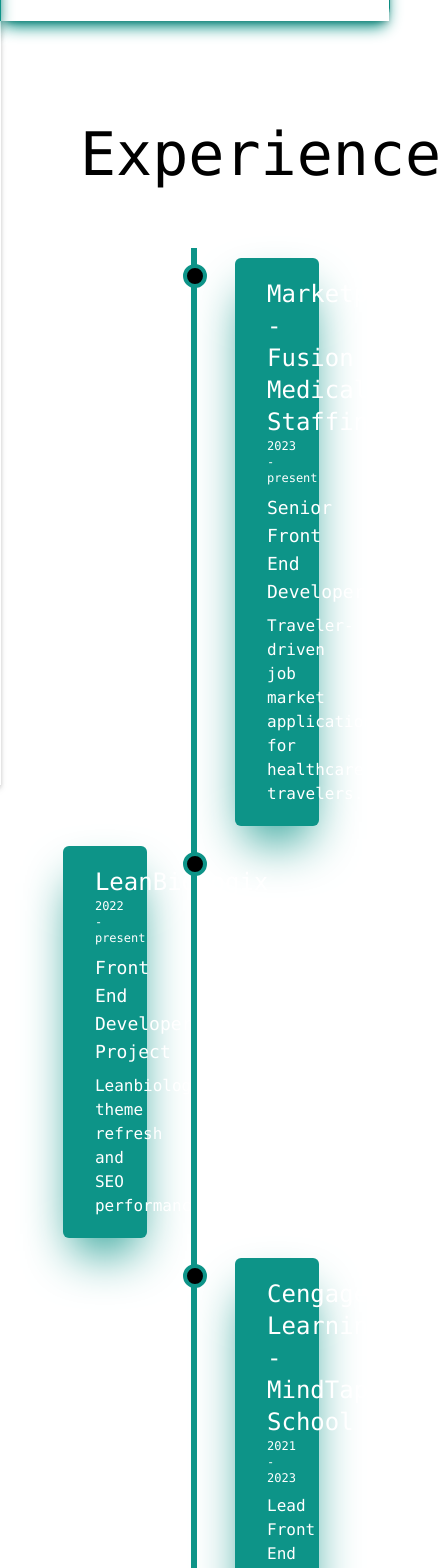
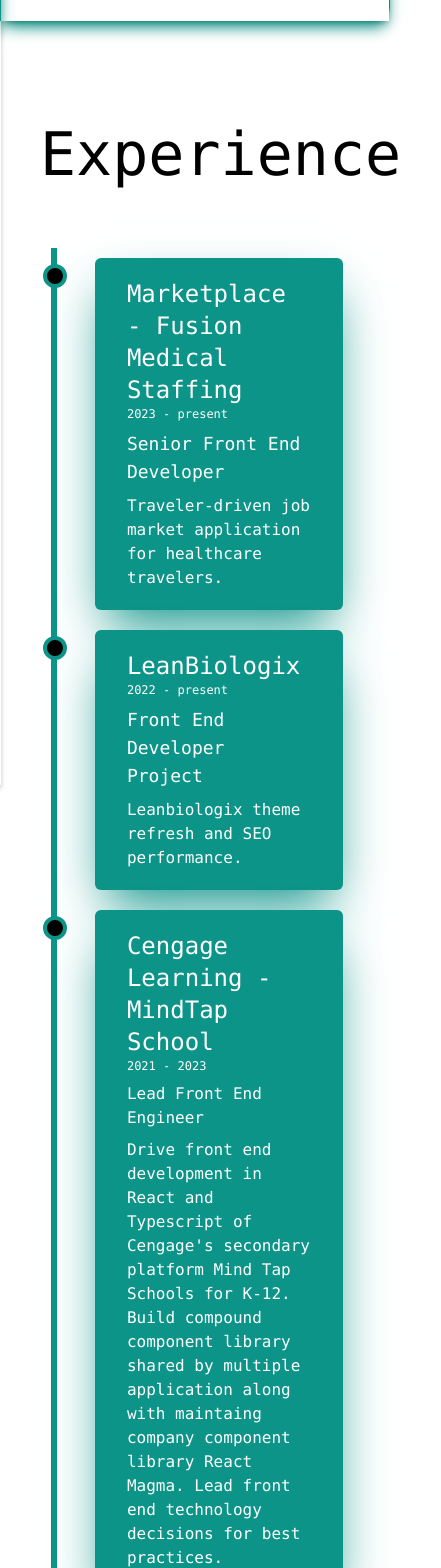
Before and after one commit to greenervigil/next-portfolio, a Next.js app: page /experience in a window 390 px wide. Shown: the part 60-1628 px from the top of the page, 441 px wide, since content can reach past the window. Built offline with nearby package versions, Linux system fonts and the light colour scheme.

Commit message:
closes #36 mobile view on Experience page

```diff
--- a/components/timeline/timeline.tsx
+++ b/components/timeline/timeline.tsx
@@ -1,7 +1,7 @@
 const Timeline = () => {
     return (
-        <div className="font-mono relative my-0 mx-auto w-11/12 after:content-[''] after:absolute after:w-1.5 after:bg-teal-600 after:top-0 after:bottom-0 after:left-1/2 after:-ml-1">
-            <div className="relative py-2.5 px-10 w-2/4 left-1/2 after:content-[''] after:absolute after:w-6 after:h-6 after:-right-4 after:bg-black after:rounded-full after:border-4 after:border-teal-600 after:top-4 after:z-10 after:-left-3">
+        <div className="font-mono relative my-0 mx-auto w-11/12 after:content-[''] after:absolute after:w-1.5 after:bg-teal-600 after:top-0 after:bottom-0 sm:after:left-1/2 after:-ml-1 after:left-0">
+            <div className="relative py-2.5 px-10 sm:w-2/4 sm:left-1/2 after:content-[''] after:absolute after:w-6 after:h-6 after:-right-4 after:bg-black after:rounded-full after:border-4 after:border-teal-600 after:top-4 after:z-10 after:-left-3">
                 <div className="shadow-2xl shadow-teal-600 relative py-5 px-8 rounded-md bg-teal-600">
                     <h2 className="text-white text-2xl">Marketplace - Fusion Medical Staffing</h2>
                     <h6 className="text-white text-xs">2023 - present</h6>
@@ -9,7 +9,7 @@ const Timeline = () => {
                     <p className="text-white text-base">Traveler-driven job market application for healthcare travelers.</p>
                 </div>
             </div>
-            <div className="relative py-2.5 px-10 w-2/4 -left-2 after:content-[''] after:absolute after:w-6 after:h-6 after:-right-5 after:bg-black after:rounded-full after:border-4 after:border-teal-600 after:top-4 after:z-10">
+            <div className="relative py-2.5 px-10 sm:w-2/4 sm:-left-2 after:content-[''] after:absolute after:w-6 after:h-6 after:-left-3 sm:after:-right-5 after:bg-black after:rounded-full after:border-4 after:border-teal-600 after:top-4 after:z-10">
                 <div className="shadow-2xl shadow-teal-600 relative py-5 px-8 rounded-md bg-teal-600">
                     <h2 className="text-white text-2xl">LeanBiologix</h2>
                     <h6 className="text-white text-xs">2022 - present</h6>
@@ -17,7 +17,7 @@ const Timeline = () => {
                     <p className="text-white">Leanbiologix theme refresh and SEO performance.</p>
                 </div>
             </div>
-            <div className="relative py-2.5 px-10 w-2/4 left-1/2 after:content-[''] after:absolute after:w-6 after:h-6 after:-right-4 after:bg-black after:rounded-full after:border-4 after:border-teal-600 after:top-4 after:z-10 after:-left-3">
+            <div className="relative py-2.5 px-10 sm:w-2/4 sm:left-1/2 after:content-[''] after:absolute after:w-6 after:h-6 after:-right-4 after:bg-black after:rounded-full after:border-4 after:border-teal-600 after:top-4 after:z-10 after:-left-3">
                 <div className="shadow-2xl shadow-teal-600 relative py-5 px-8 rounded-md bg-teal-600">
                     <h2 className="text-white text-2xl">Cengage  Learning - MindTap School</h2>
                     <h6 className="text-white text-xs">2021 - 2023</h6>
@@ -25,7 +25,7 @@ const Timeline = () => {
                     <p className="text-white">{`Drive front end development in React and Typescript of Cengage's secondary platform Mind Tap Schools for K-12. Build compound component library shared by multiple application along with maintaing company component library React Magma.  Lead front end technology decisions for best practices.`}</p>
                 </div>
             </div>
-            <div className="relative py-2.5 px-10 w-2/4 -left-2 after:content-[''] after:absolute after:w-6 after:h-6 after:-right-5 after:bg-black after:rounded-full after:border-4 after:border-teal-600 after:top-4 after:z-10">
+            <div className="relative py-2.5 px-10 sm:w-2/4 sm:-left-2 after:content-[''] after:absolute after:w-6 after:h-6 after:-left-3 sm:after:-right-5 after:bg-black after:rounded-full after:border-4 after:border-teal-600 after:top-4 after:z-10">
                 <div className="shadow-2xl shadow-teal-600 relative py-5 px-8 rounded-md bg-teal-600">
                     <h2 className="text-white text-2xl">National Geographic LEarning K-12</h2>
                     <h6 className="text-white text-xs">2021</h6>
@@ -33,7 +33,7 @@ const Timeline = () => {
                     <p className="text-white">National Greographic Learning K-12 Big Ideas Mathematics campaign.</p>
                 </div>
             </div>
-            <div className="relative py-2.5 px-10 w-2/4 left-1/2 after:content-[''] after:absolute after:w-6 after:h-6 after:-right-4 after:bg-black after:rounded-full after:border-4 after:border-teal-600 after:top-4 after:z-10 after:-left-3">
+            <div className="relative py-2.5 px-10 sm:w-2/4 sm:left-1/2 after:content-[''] after:absolute after:w-6 after:h-6 after:-right-4 after:bg-black after:rounded-full after:border-4 after:border-teal-600 after:top-4 after:z-10 after:-left-3">
                 <div className="shadow-2xl shadow-teal-600 relative py-5 px-8 rounded-md bg-teal-600">
                     <h2 className="text-white text-2xl">National Geographic Learning K-12 - Marketing</h2>
                     <h6 className="text-white text-xs">2021</h6>
@@ -41,7 +41,7 @@ const Timeline = () => {
                     <p className="text-white">National Greographic Learning K-12 digital Access and Integration campaign.</p>
                 </div>
             </div>
-            <div className="relative py-2.5 px-10 w-2/4 -left-2 after:content-[''] after:absolute after:w-6 after:h-6 after:-right-5 after:bg-black after:rounded-full after:border-4 after:border-teal-600 after:top-4 after:z-10">
+            <div className="relative py-2.5 px-10 sm:w-2/4 sm:-left-2 after:content-[''] after:absolute after:w-6 after:h-6 after:-left-3 sm:after:-right-5 after:bg-black after:rounded-full after:border-4 after:border-teal-600 after:top-4 after:z-10">
                 <div className="shadow-2xl shadow-teal-600 relative py-5 px-8 rounded-md bg-teal-600">
                     <h2 className="text-white text-2xl">National Geographic Learning K-12 - Marketing</h2>
                     <h6 className="text-white text-xs">2021</h6>
@@ -49,7 +49,7 @@ const Timeline = () => {
                     <p className="text-white">National Geographic Learning Marketing site for the K-12 and secondary market.</p>
                 </div>
             </div>
-            <div className="relative py-2.5 px-10 w-2/4 left-1/2 after:content-[''] after:absolute after:w-6 after:h-6 after:-right-4 after:bg-black after:rounded-full after:border-4 after:border-teal-600 after:top-4 after:z-10 after:-left-3">
+            <div className="relative py-2.5 px-10 sm:w-2/4 sm:left-1/2 after:content-[''] after:absolute after:w-6 after:h-6 after:-right-4 after:bg-black after:rounded-full after:border-4 after:border-teal-600 after:top-4 after:z-10 after:-left-3">
                 <div className="shadow-2xl shadow-teal-600 relative py-5 px-8 rounded-md bg-teal-600">
                     <h2 className="text-white text-xl">Cengage Learning - Creative Studios</h2>
                     <h6 className="text-white text-xs">2020</h6>
@@ -57,7 +57,7 @@ const Timeline = () => {
                     <p className="text-white">Maintenance and development of Creative Studio Wordpress Site.</p>
                 </div>
             </div>
-            <div className="relative py-2.5 px-10 w-2/4 -left-2 after:content-[''] after:absolute after:w-6 after:h-6 after:-right-5 after:bg-black after:rounded-full after:border-4 after:border-teal-600 after:top-4 after:z-10">
+            <div className="relative py-2.5 px-10 sm:w-2/4 sm:-left-2 after:content-[''] after:absolute after:w-6 after:h-6 after:-left-3 sm:after:-right-5 after:bg-black after:rounded-full after:border-4 after:border-teal-600 after:top-4 after:z-10">
                 <div className="shadow-2xl shadow-teal-600 relative py-5 px-8 rounded-md bg-teal-600">
                     <h2 className="text-white text-2xl">Cengage Learning - <a href="https://myelt.heinle.com/ilrn/authentication/signIn.do?inst=MYELT">MyELT</a></h2>
                     <h6 className="text-white text-xs">2016 - 2021</h6>
--- a/pages/experience.tsx
+++ b/pages/experience.tsx
@@ -4,10 +4,12 @@ import Timeline from "../components/timeline/timeline";
 
 const Experience: NextPage = () => {
     return (
-        <Container>
-            <h1 className="font-mono text-center text-6xl m-16">Experience</h1>
-            <Timeline />
-        </Container>
+        <div className="w-screen font-mono">
+            <Container>
+                <h1 className="text-center text-6xl my-16">Experience</h1>
+                <Timeline />
+            </Container>
+        </div>
     )
 }
 
```
Lines whose indentation alone changed are shown as unchanged.
